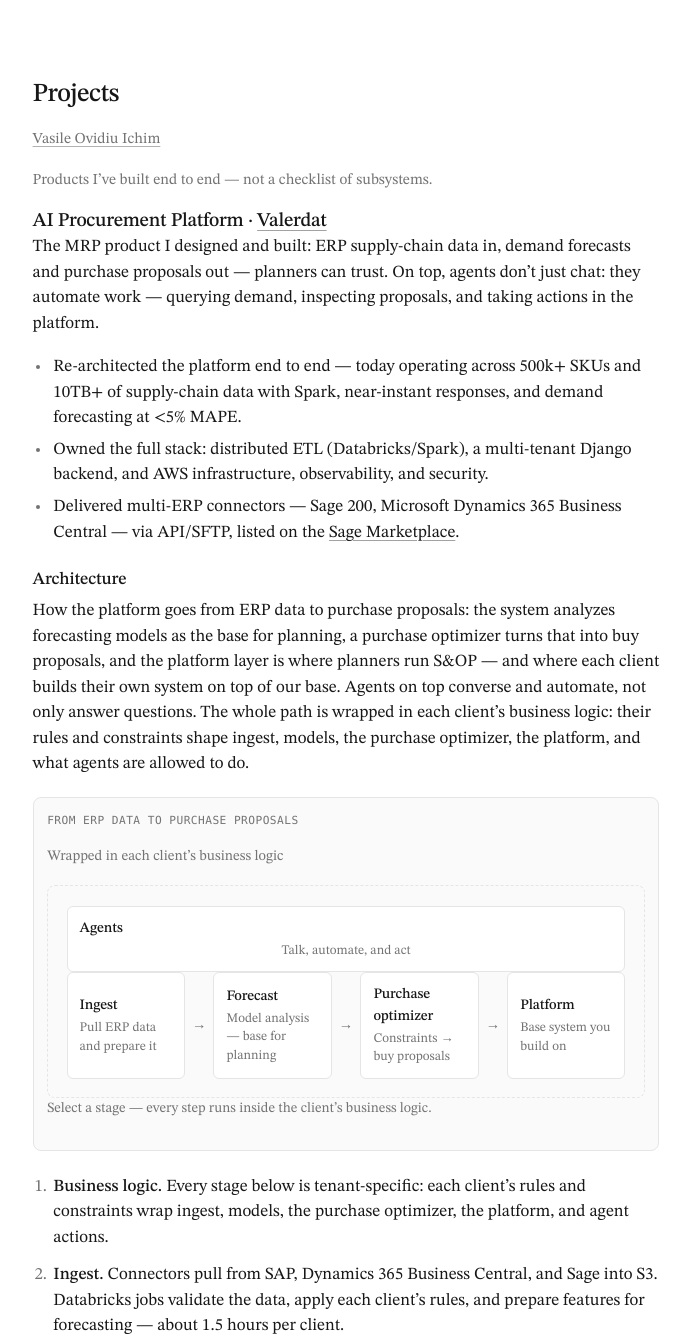
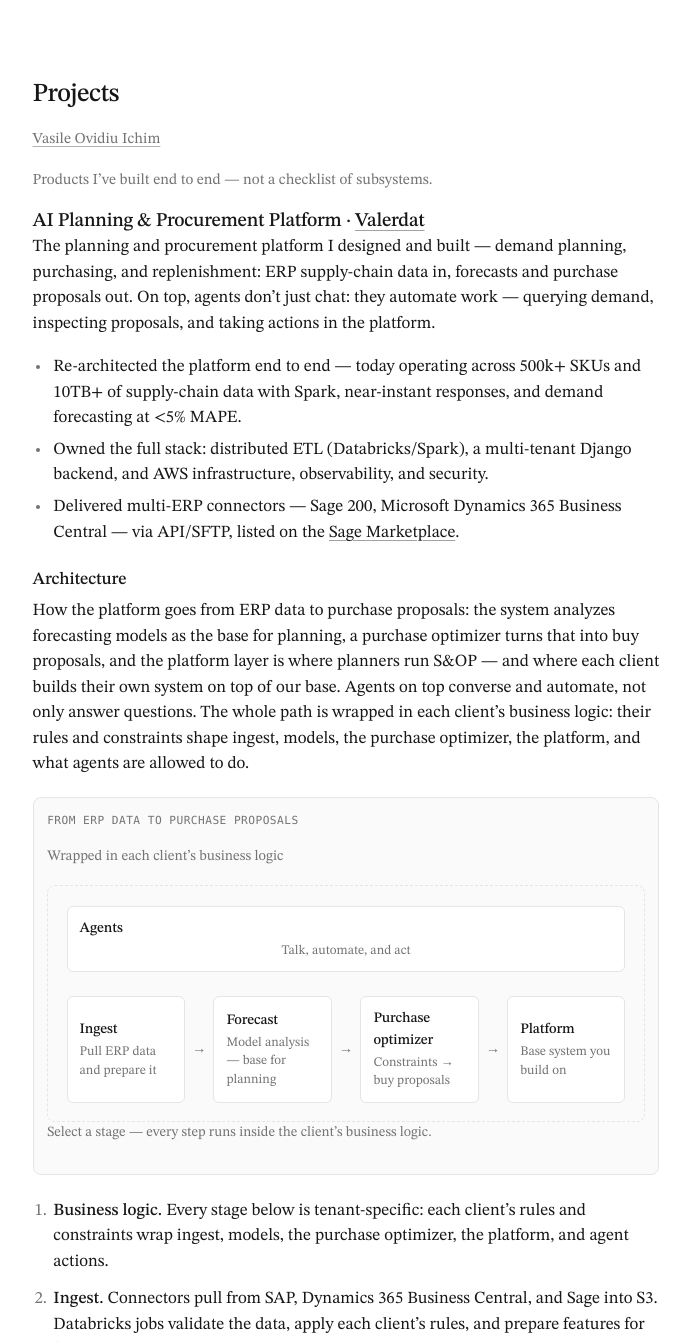
Before and after one commit to zabbix-byte/cv, a Django app: page /projects/ in a window 1280 px wide. Shown: the top 1342 px of the page, without its empty margins (294-984 px from the left). Run offline with Django 5.2, Linux system fonts and the light colour scheme; some web fonts are replaced.

Commit message:
feat: Revise project descriptions and update CSS for layout improvements
- Updated project descriptions in multiple templates to enhance clarity and accurately reflect the platform's capabilities, including changes to the Valerdat project.
- Adjusted CSS styles for the .arch-agentic class to improve spacing and layout consistency.
- Incremented the stylesheet version in the base HTML template to reflect the latest changes.

```diff
--- a/services/pdf_service.py
+++ b/services/pdf_service.py
@@ -339,8 +339,8 @@ class CVPDFGenerator:
     def _projects_block(self):
         p = [
             self._project_cell(
-                "AI Procurement Platform · Valerdat",
-                "MRP platform end to end: 500k+ SKUs / 10TB+ data; model analysis as base for planning (&lt;5% MAPE, best of 13+ models), purchase optimizer, platform as the base system clients build on (S&amp;OP + review); multi-tenant Django + Databricks/Spark, ERP connectors (Sage/BC/SAP — Sage Marketplace), agents that converse and automate — all wrapped in each client’s business logic. Path: ingest → forecast → purchase optimizer → platform."),
+                "AI Planning &amp; Procurement Platform · Valerdat",
+                "Planning and procurement platform end to end (demand planning, purchasing, replenishment): 500k+ SKUs / 10TB+ data; model analysis as base for planning (&lt;5% MAPE, best of 13+ models), purchase optimizer, platform as the base system clients build on (S&amp;OP + review); multi-tenant Django + Databricks/Spark, ERP connectors (Sage/BC/SAP — Sage Marketplace), agents that converse and automate — all wrapped in each client’s business logic. Path: ingest → forecast → purchase optimizer → platform."),
             self._project_cell(
                 "Strategic Planning · Inditex",
                 "Planning platform for Inditex’s Security Department — Django, React, and AWS."),
--- a/static/css/style.css
+++ b/static/css/style.css
@@ -340,9 +340,13 @@ a:focus-visible {
 
 .arch-agentic {
   width: 100%;
-  margin-bottom: 1.25rem;
   text-align: center;
   border-style: dashed;
+}
+
+/* Must beat .diagram-node { margin: 0 } — same specificity otherwise kills the gap */
+.diagram-node.arch-agentic {
+  margin: 0 0 1.5rem;
 }
 
 .arch-agentic .diagram-node-desc {
@@ -354,6 +358,7 @@ a:focus-visible {
   flex-wrap: wrap;
   align-items: stretch;
   gap: 0.4rem;
+  margin-top: 0.25rem;
 }
 
 .arch-diagram .arch-rail .diagram-node {
--- a/templates/base.html
+++ b/templates/base.html
@@ -72,7 +72,7 @@
     <link href="https://fonts.googleapis.com/css2?family=STIX+Two+Text:ital,wght@0,400;0,500;0,600;1,400;1,500&display=swap" rel="stylesheet">
     <link rel="preload" href="{% static 'fonts/stix-var-latin.woff2' %}" as="font" type="font/woff2" crossorigin>
 
-    <link rel="stylesheet" href="{% static 'css/style.css' %}?v=29">
+    <link rel="stylesheet" href="{% static 'css/style.css' %}?v=30">
     {% block head %}{% endblock %}
   </head>
 
--- a/templates/home/projects_carousel.html
+++ b/templates/home/projects_carousel.html
@@ -18,7 +18,7 @@
           <span class="ph-tag">Valerdat</span>
        </div>
        <h3>AI Procurement Platform</h3>
-       <p>MRP powered by ML forecasting (&lt;5% MAPE) and LLMs that generate ready-to-validate purchase orders.</p>
+       <p>Planning and procurement — ML forecasting (&lt;5% MAPE) and LLMs that generate ready-to-validate purchase orders.</p>
        <div class="flex flex-wrap gap-1.5 mt-auto pt-3 border-t-2 border-[#151515]/10">
           <span class="ph-tag">Python</span><span class="ph-tag">ML</span><span class="ph-tag">LLM</span>
        </div>
--- a/templates/pages/home.html
+++ b/templates/pages/home.html
@@ -19,7 +19,7 @@
   <p>Some of my work includes:</p>
   <ul class="section-list">
     <li><a href="{% url 'experience' %}">Building platforms at Valerdat, Inditex, and IBM</a></li>
-    <li><a href="{% url 'projects' %}">Valerdat’s procurement platform and Inditex planning work</a></li>
+    <li><a href="{% url 'projects' %}">Valerdat’s planning &amp; procurement platform and Inditex planning work</a></li>
     <li><a href="{% url 'research' %}">Kernel drivers, injection, and game-security internals</a></li>
     <li><a href="{% url 'press' %}">Press coverage and customer case studies</a></li>
     <li><a href="{% url 'skills' %}">The tools and domains I work in every day</a></li>
--- a/templates/pages/projects.html
+++ b/templates/pages/projects.html
@@ -11,9 +11,9 @@
   <p class="meta">Products I’ve built end to end — not a checklist of subsystems.</p>
 
   <section class="role" id="valerdat">
-    <h2 class="role-title">AI Procurement Platform · <a href="https://valerdat.com" target="_blank" rel="noopener">Valerdat</a></h2>
+    <h2 class="role-title">AI Planning &amp; Procurement Platform · <a href="https://valerdat.com" target="_blank" rel="noopener">Valerdat</a></h2>
     <p>
-      The MRP product I designed and built: ERP supply-chain data in, demand forecasts and purchase proposals out — planners can trust. On top, agents don’t just chat: they automate work — querying demand, inspecting proposals, and taking actions in the platform.
+      The planning and procurement platform I designed and built — demand planning, purchasing, and replenishment: ERP supply-chain data in, forecasts and purchase proposals out. On top, agents don’t just chat: they automate work — querying demand, inspecting proposals, and taking actions in the platform.
     </p>
     <ul>
       <li>Re-architected the platform end to end — today operating across 500k+ SKUs and 10TB+ of supply-chain data with Spark, near-instant responses, and demand forecasting at &lt;5% MAPE.</li>
```
